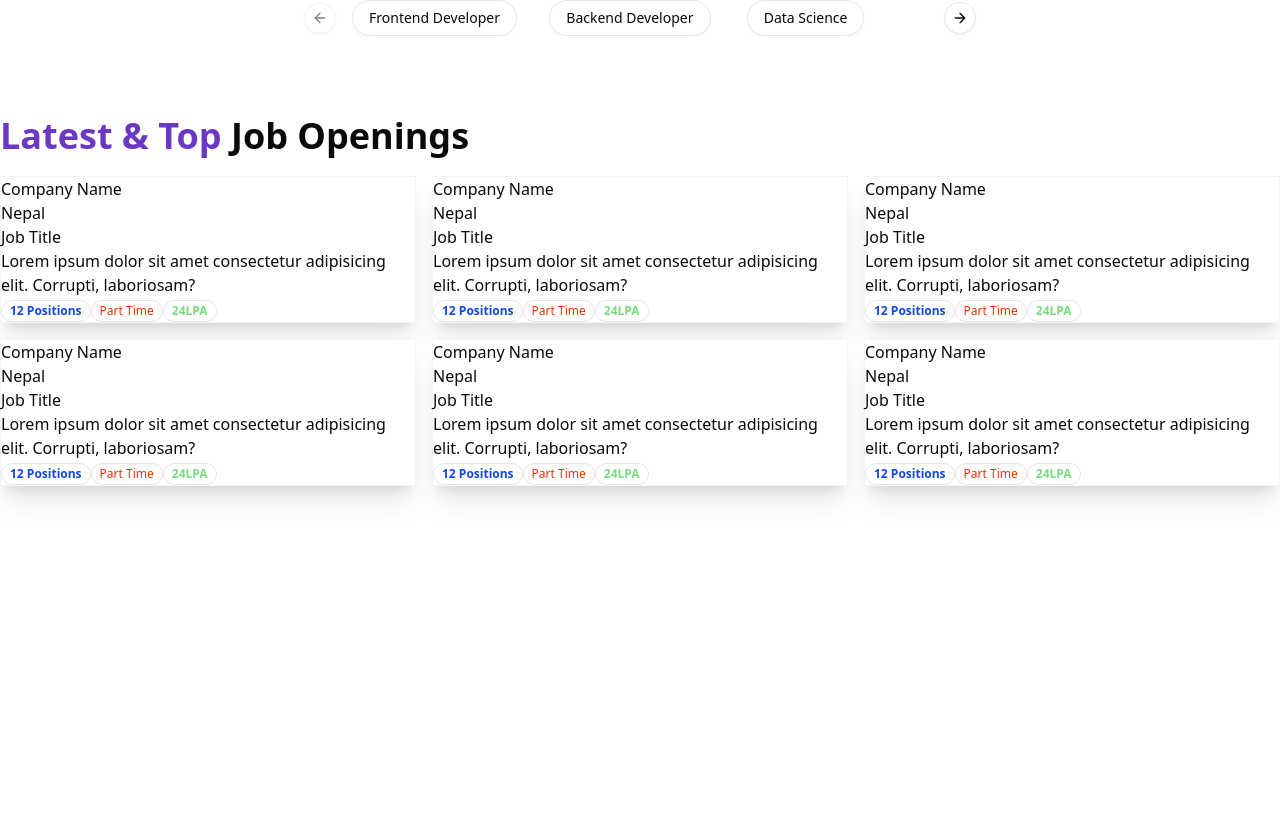
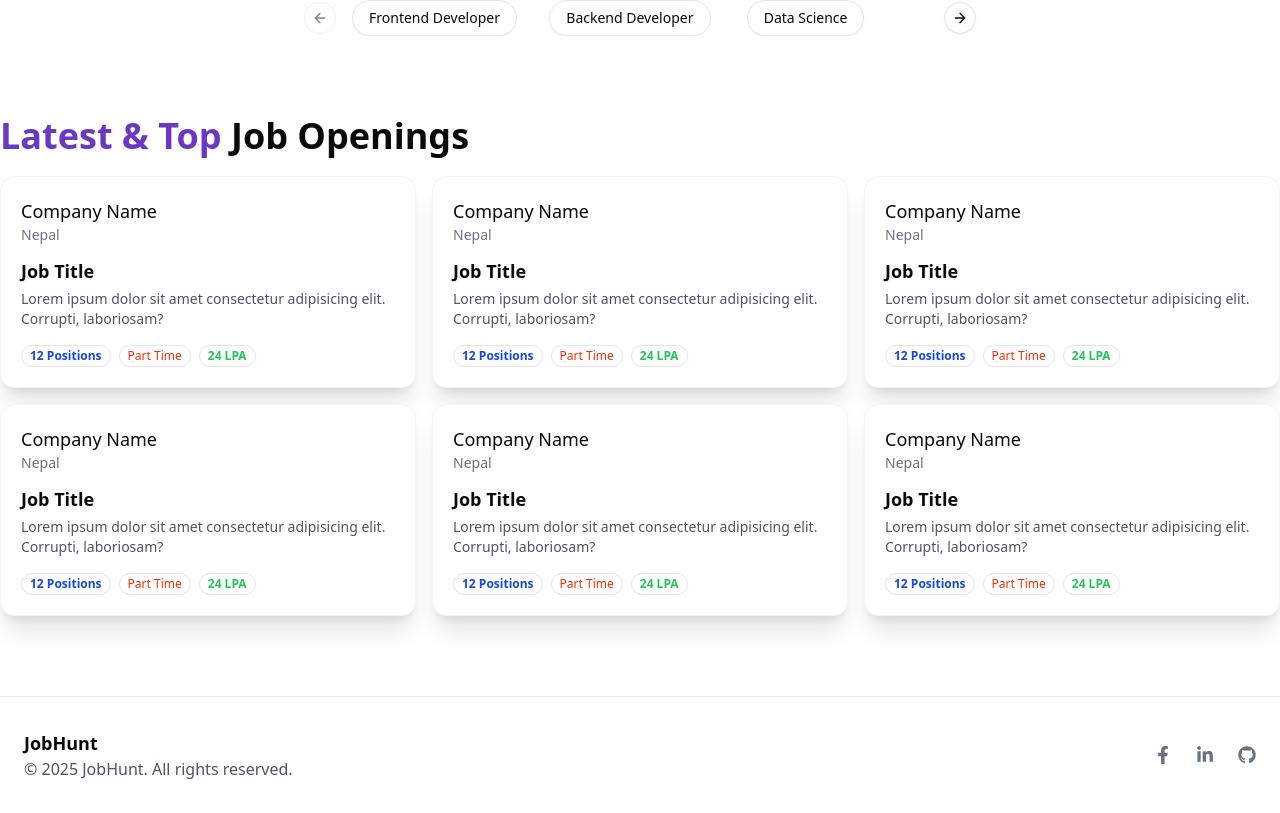
Before and after one commit to siddharthaLamichhane/JOB_PORTAL_WEBSITE, a React app in the folder frontend/: page / in a window 1280 px wide. Shown: the part 441-1254 px from the top of the page. Before the commit the page ends 1007 px from the top, so only its background shows below. Built offline with nearby package versions, Linux system fonts and the light colour scheme; the HTML template or start-up script is replaced by a standard one.

Commit message:
home page completed

```diff
--- a/frontend/package.json
+++ b/frontend/package.json
@@ -25,6 +25,7 @@
     "next-themes": "^0.4.6",
     "react": "^19.2.0",
     "react-dom": "^19.2.0",
+    "react-icons": "^5.5.0",
     "react-redux": "^9.2.0",
     "react-router-dom": "^7.11.0",
     "sonner": "^2.0.7",
--- a/frontend/src/App.jsx
+++ b/frontend/src/App.jsx
@@ -4,6 +4,7 @@ import { createBrowserRouter, RouterProvider } from "react-router-dom";
 import { Login } from "./components/auth/Login.jsx";
 import { Signup } from "./components/auth/Signup.jsx";
 import { Home } from "./components/Home.jsx";
+import { Jobs } from "./components/Jobs.jsx";
 const appRouter = createBrowserRouter([
   {
     path: "/",
@@ -11,7 +12,7 @@ const appRouter = createBrowserRouter([
   },
   {
     path: "/jobs",
-    element: <Home />,
+    element: <Jobs />,
   },
   {
     path: "/login",
--- /dev/null
+++ b/frontend/src/components/Jobs.jsx
@@ -0,0 +1,10 @@
+import React from "react";
+
+export const Jobs = () => {
+  return (
+    <div>
+      Jobs hello
+      <h1>these are the jobs</h1>
+    </div>
+  );
+};
--- /dev/null
+++ b/frontend/src/components/homeSections/Footer.jsx
@@ -0,0 +1,51 @@
+import React from "react";
+import { FaLinkedinIn, FaGithub, FaFacebookF } from "react-icons/fa";
+
+export const Footer = () => {
+  return (
+    <footer className="border-t border-gray-200 bg-white">
+      <div className="max-w-7xl mx-auto px-6 py-8 flex flex-col md:flex-row items-center justify-between gap-6">
+        {/* Brand */}
+        <div>
+          <h3 className="font-extrabold text-lg ">JobHunt</h3>
+          <p className="text-base text-gray-600 font-medium">
+            © {new Date().getFullYear()} JobHunt. All rights reserved.
+          </p>
+        </div>
+
+        {/* Social */}
+        <div className="flex items-center gap-6">
+          <a
+            href="https://facebook.com"
+            target="_blank"
+            rel="noopener noreferrer"
+            aria-label="Facebook"
+            className="text-gray-500 hover:text-blue-600 transition-colors duration-200"
+          >
+            <FaFacebookF size={18} />
+          </a>
+
+          <a
+            href="https://linkedin.com"
+            target="_blank"
+            rel="noopener noreferrer"
+            aria-label="LinkedIn"
+            className="text-gray-500 hover:text-blue-700 transition-colors duration-200"
+          >
+            <FaLinkedinIn size={18} />
+          </a>
+
+          <a
+            href="https://github.com"
+            target="_blank"
+            rel="noopener noreferrer"
+            aria-label="GitHub"
+            className="text-gray-500 hover:text-gray-900 transition-colors duration-200"
+          >
+            <FaGithub size={18} />
+          </a>
+        </div>
+      </div>
+    </footer>
+  );
+};
--- a/frontend/src/components/homeSections/HomeShare.jsx
+++ b/frontend/src/components/homeSections/HomeShare.jsx
@@ -2,12 +2,14 @@ import React from "react";
 import { HeroSection } from "./HeroSection.jsx";
 import { CategoryCrousel } from "./CategoryCrousel.jsx";
 import { LatestJob } from "./LatestJob.jsx";
+import { Footer } from "./Footer.jsx";
 export const HomeShare = () => {
   return (
     <div>
       <HeroSection />
       <CategoryCrousel />
       <LatestJob />
+      <Footer />
     </div>
   );
 };
--- a/frontend/src/components/homeSections/LatestJobCards/LatestJobCards.jsx
+++ b/frontend/src/components/homeSections/LatestJobCards/LatestJobCards.jsx
@@ -1,28 +1,34 @@
 import React from "react";
 import { Badge } from "../../ui/badge.jsx";
+
 export const LatestJobCards = () => {
   return (
-    <div className="gap-5 rounded-medium shadow-xl bg-white border border-gray-100 cursor-pointer">
+    <div className="p-5 rounded-xl shadow-xl bg-white border border-gray-100 cursor-pointer hover:shadow-2xl transition-shadow duration-300">
+      {/* Company Info */}
       <div>
-        <h1>Company Name</h1>
-        <p>Nepal</p>
+        <h1 className="font-medium text-lg">Company Name</h1>
+        <p className="text-sm text-gray-500">Nepal</p>
       </div>
-      <div>
-        <h1>Job Title</h1>
-        <p>
+
+      {/* Job Details */}
+      <div className="mt-3">
+        <h1 className="font-bold text-lg mb-1">Job Title</h1>
+        <p className="text-sm text-gray-600">
           Lorem ipsum dolor sit amet consectetur adipisicing elit. Corrupti,
           laboriosam?
         </p>
       </div>
-      <div>
-        <Badge className="text-blue-700 font-bold " variant="outline">
+
+      {/* Job Tags */}
+      <div className="flex items-center gap-2 mt-4">
+        <Badge className="text-blue-700 font-bold" variant="outline">
           12 Positions
         </Badge>
-        <Badge className="text-[#F83002] " variant="outline">
+        <Badge className="text-[#F83002]" variant="outline">
           Part Time
         </Badge>
-        <Badge className="text-[#79dd80] font-bold " variant="outline">
-          24LPA
+        <Badge className="text-[#22c55e] font-bold" variant="outline">
+          24 LPA
         </Badge>
       </div>
     </div>
```
Also changed, not shown: 1 other file (tests, documents, lock files or other folders).
